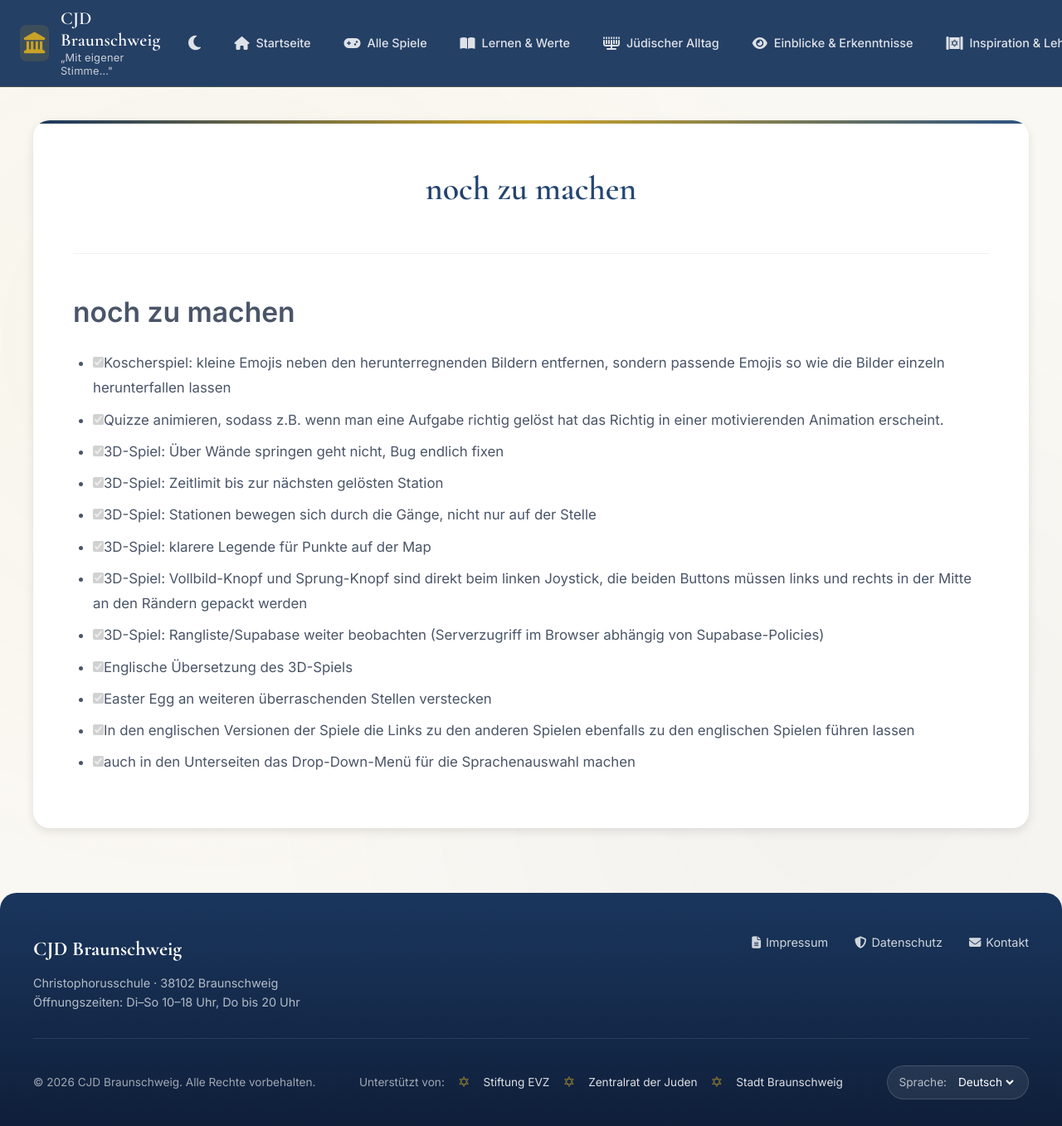
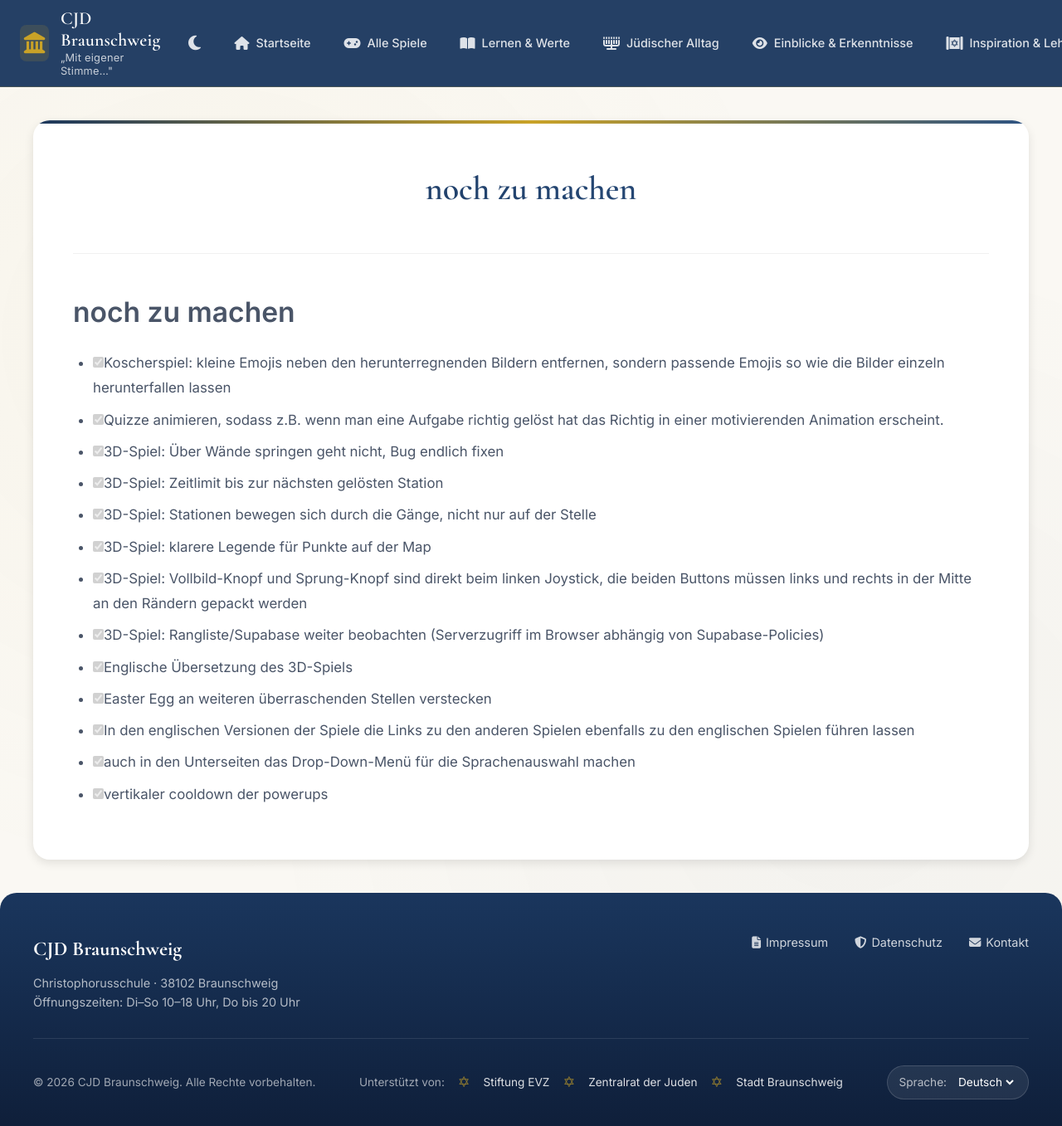
Before and after one commit to stolpersteinebs/stolpersteinebs.github.io, a Jekyll site: the page built from nochzumachen.md, in a window 1280 px wide and 1357 px high. Shown: the whole window at 83% size. Built offline with Jekyll 4.4.1, drawn with Linux system fonts in a browser that asks for light colours.

Commit message:
Update nochzumachen.md

```diff
--- a/nochzumachen.md
+++ b/nochzumachen.md
@@ -17,3 +17,4 @@ layout: default
 - [x] Easter Egg an weiteren überraschenden Stellen verstecken
 - [x] In den englischen Versionen der Spiele die Links zu den anderen Spielen ebenfalls zu den englischen Spielen führen lassen
 - [x] auch in den Unterseiten das Drop-Down-Menü für die Sprachenauswahl machen
+- [x] vertikaler cooldown der powerups
```
